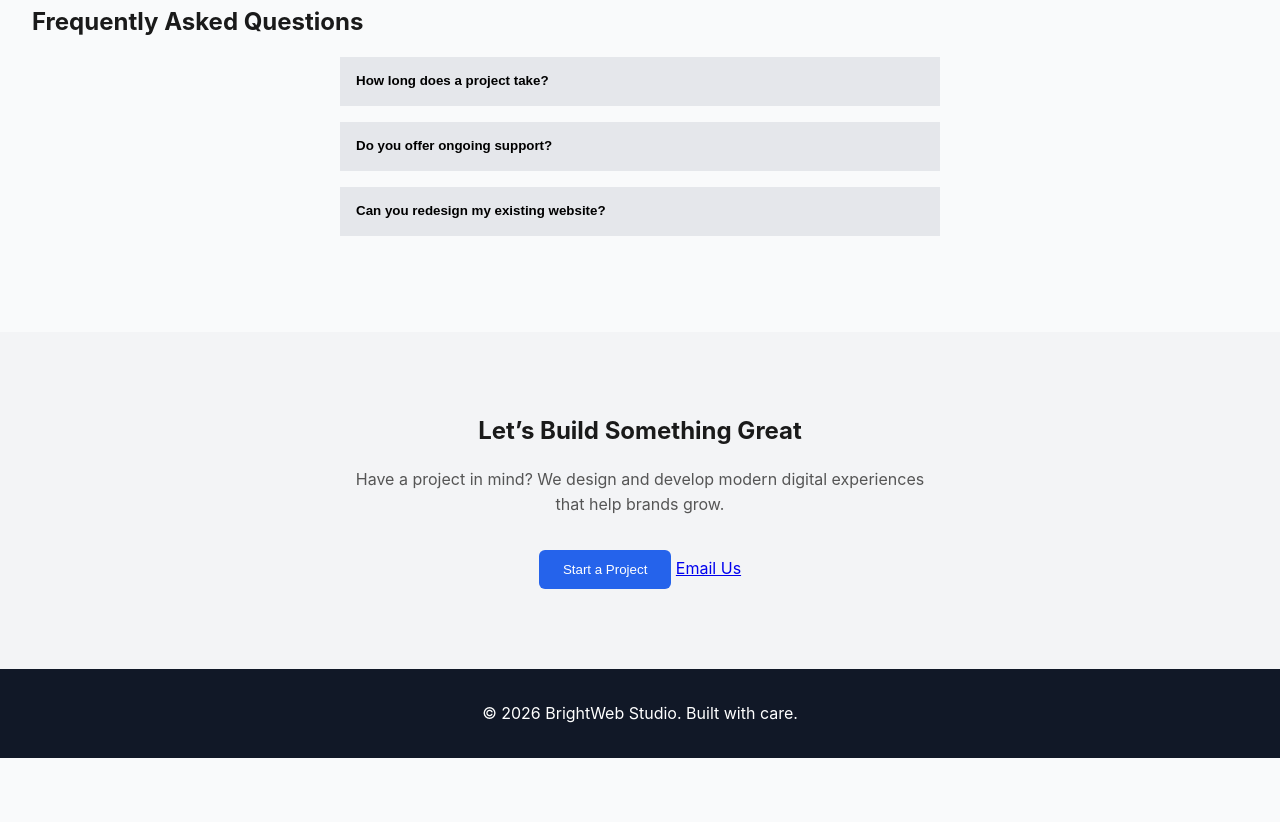
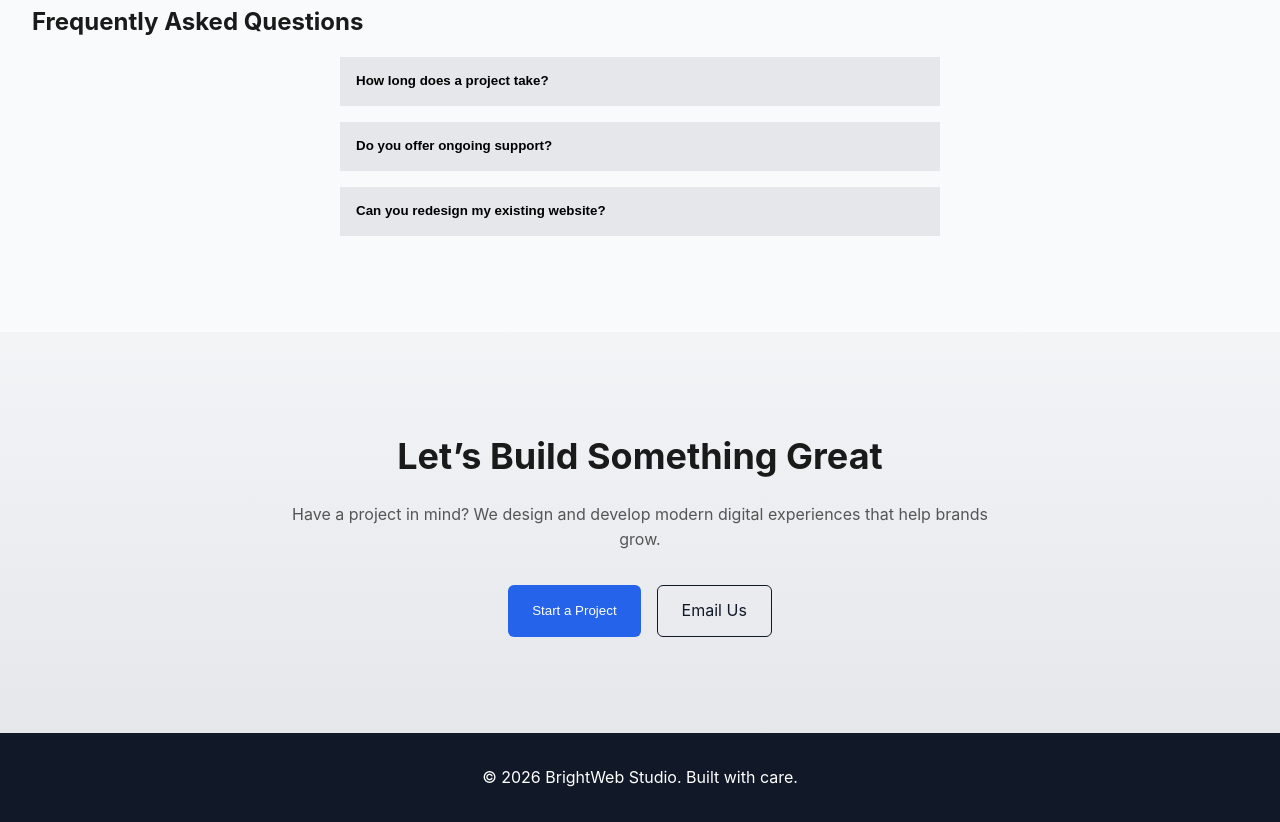
Before and after one commit to genesisazor/brightweb-studio, a plain HTML site: page index.html in a window 1280 px wide. Shown: the part 1211-2033 px from the top of the page. Before the commit the page ends 1969 px from the top, so only its background shows below. Drawn offline with Linux system fonts and the light colour scheme.

Commit message:
Enhanced contact section with improved layout and dual CTA buttons

```diff
--- a/styles.css
+++ b/styles.css
@@ -58,6 +58,20 @@ body {
 
 .primary-btn:hover {
     background: #1d4ed8;
+}
+
+.secondary-btn {
+    padding: 0.75rem 1.5rem;
+    border: 1px solid #111827;
+    border-radius: 6px;
+    text-decoration: none;
+    color: #111827;
+    transition: background 0.25s ease, color 0.25s ease;
+}
+
+.secondary-btn:hover {
+    background: #111827;
+    color: white;
 }
 
 .card {
@@ -175,16 +189,34 @@ body {
 }
 /* Contact */
 .contact {
-    padding: 5rem 2rem;
+    padding: 6rem 2rem;
+    background: linear-gradient(180deg, #f3f4f6 0%, #e5e7eb 100%);
+}
+
+.contact-container {
+    max-width: 700px;
+    margin: 0 auto;
     text-align: center;
-    background: #f3f4f6;
+}
+
+.contact h2 {
+    font-size: 2.25rem;
+    margin-bottom: 1rem;
+    font-weight: 700;
 }
 
 .contact p {
-    max-width: 600px;
-    margin: 1rem auto 2rem;
     color: #555;
+    margin-bottom: 2rem;
 }
+
+.contact-actions {
+    display: flex;
+    justify-content: center;
+    gap: 1rem;
+    flex-wrap: wrap;
+}
+
 
 /* Mobile Styles */
 @media (max-width: 768px) {
```
